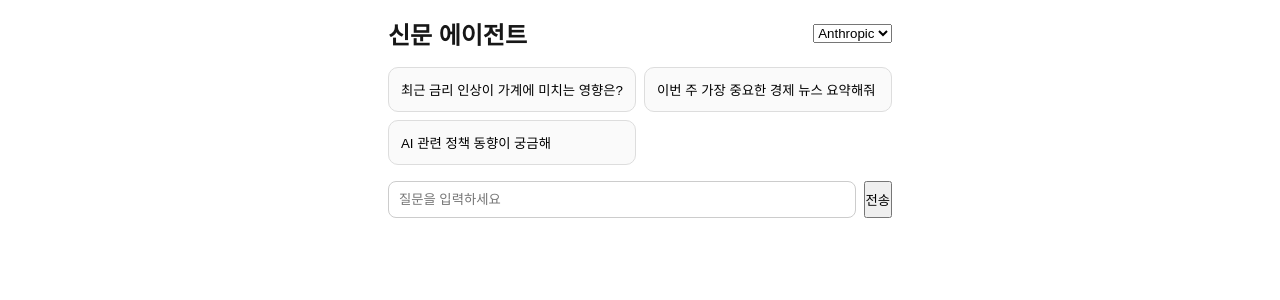
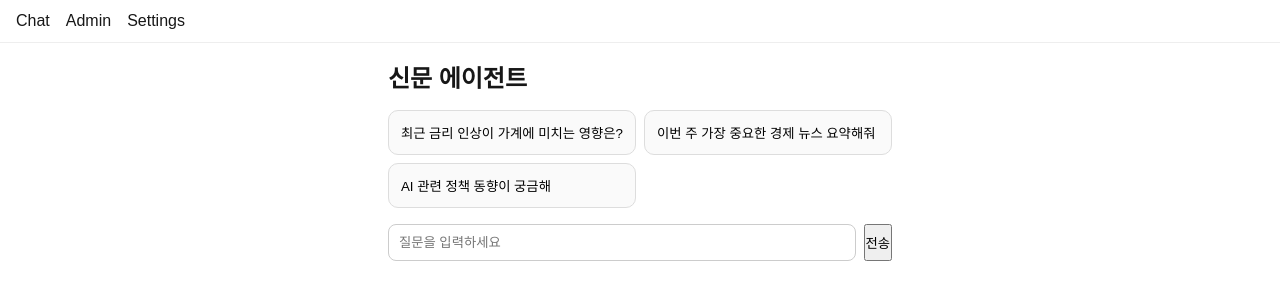
Before and after one commit to jj-tpc/newsagent-demo, a Next.js app: page / in a window 1280 px wide. Shown: the top 300 px of the page. Built offline with nearby package versions, Linux system fonts and the light colour scheme.

Commit message:
feat: settings as single source; remove chat provider dropdown; add nav
Co-Authored-By: Claude Opus 4.8 <noreply@anthropic.com>

```diff
--- a/src/app/layout.tsx
+++ b/src/app/layout.tsx
@@ -24,7 +24,14 @@ export default function RootLayout({
 }>) {
   return (
     <html lang="en" className={`${geistSans.variable} ${geistMono.variable}`}>
-      <body>{children}</body>
+      <body>
+        <nav style={{ display: "flex", gap: 16, padding: "12px 16px", borderBottom: "1px solid #eee" }}>
+          <a href="/">Chat</a>
+          <a href="/admin">Admin</a>
+          <a href="/settings">Settings</a>
+        </nav>
+        {children}
+      </body>
     </html>
   );
 }
--- a/src/components/chat/ChatWindow.tsx
+++ b/src/components/chat/ChatWindow.tsx
@@ -1,11 +1,9 @@
 "use client";
 import { useState } from "react";
-import type { ProviderName } from "@/lib/llm/types";
 import type { ChatResult } from "@/lib/chat/orchestrator";
 import type { UiMessage } from "./types";
 import { MessageList } from "./MessageList";
 import { Composer } from "./Composer";
-import { ProviderSelector } from "./ProviderSelector";
 import { PromptCard } from "./PromptCard";
 
 const DEMO_PROMPTS = [
@@ -15,7 +13,6 @@ const DEMO_PROMPTS = [
 ];
 
 export function ChatWindow() {
-  const [provider, setProvider] = useState<ProviderName>("anthropic");
   const [messages, setMessages] = useState<UiMessage[]>([]);
   const [loading, setLoading] = useState(false);
 
@@ -24,8 +21,9 @@ export function ChatWindow() {
     setLoading(true);
     try {
       const res = await fetch("/api/chat", {
-        method: "POST", headers: { "content-type": "application/json" },
-        body: JSON.stringify({ question, provider }),
+        method: "POST",
+        headers: { "content-type": "application/json" },
+        body: JSON.stringify({ question }),
       });
       const data = (await res.json()) as ChatResult & { error?: string };
       setMessages((m) => [...m, {
@@ -39,10 +37,7 @@ export function ChatWindow() {
 
   return (
     <div style={{ maxWidth: 760, margin: "0 auto", padding: 16 }}>
-      <div style={{ display: "flex", justifyContent: "space-between", alignItems: "center" }}>
-        <h2>신문 에이전트</h2>
-        <ProviderSelector value={provider} onChange={setProvider} />
-      </div>
+      <h2>신문 에이전트</h2>
       {messages.length === 0 && (
         <div style={{ display: "grid", gridTemplateColumns: "1fr 1fr", gap: 8, margin: "16px 0" }}>
           {DEMO_PROMPTS.map((p) => <PromptCard key={p} text={p} onPick={send} />)}
--- a/src/components/chat/ProviderSelector.tsx
+++ /dev/null
@@ -1,10 +0,0 @@
-import type { ProviderName } from "@/lib/llm/types";
-export function ProviderSelector({ value, onChange }: { value: ProviderName; onChange: (p: ProviderName) => void }) {
-  return (
-    <select value={value} onChange={(e) => onChange(e.target.value as ProviderName)}>
-      <option value="anthropic">Anthropic</option>
-      <option value="openai">GPT</option>
-      <option value="gemini">Gemini</option>
-    </select>
-  );
-}
```
